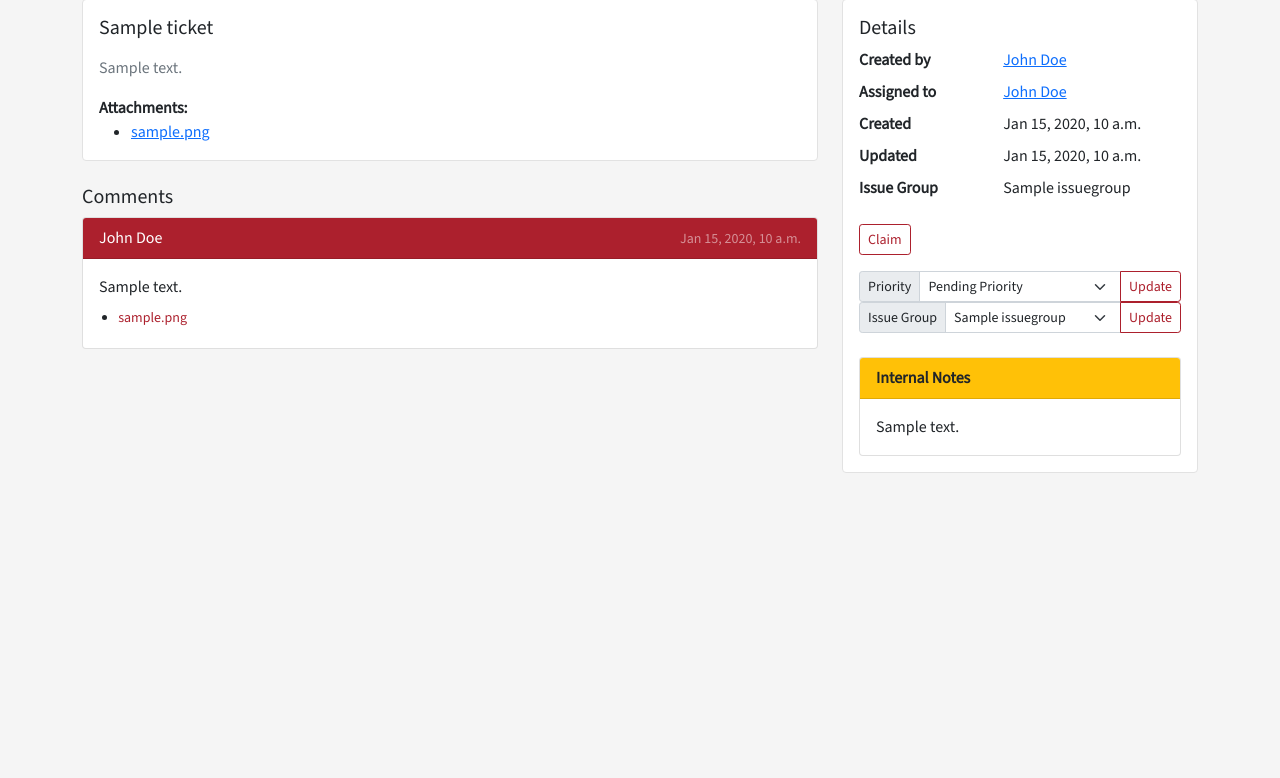
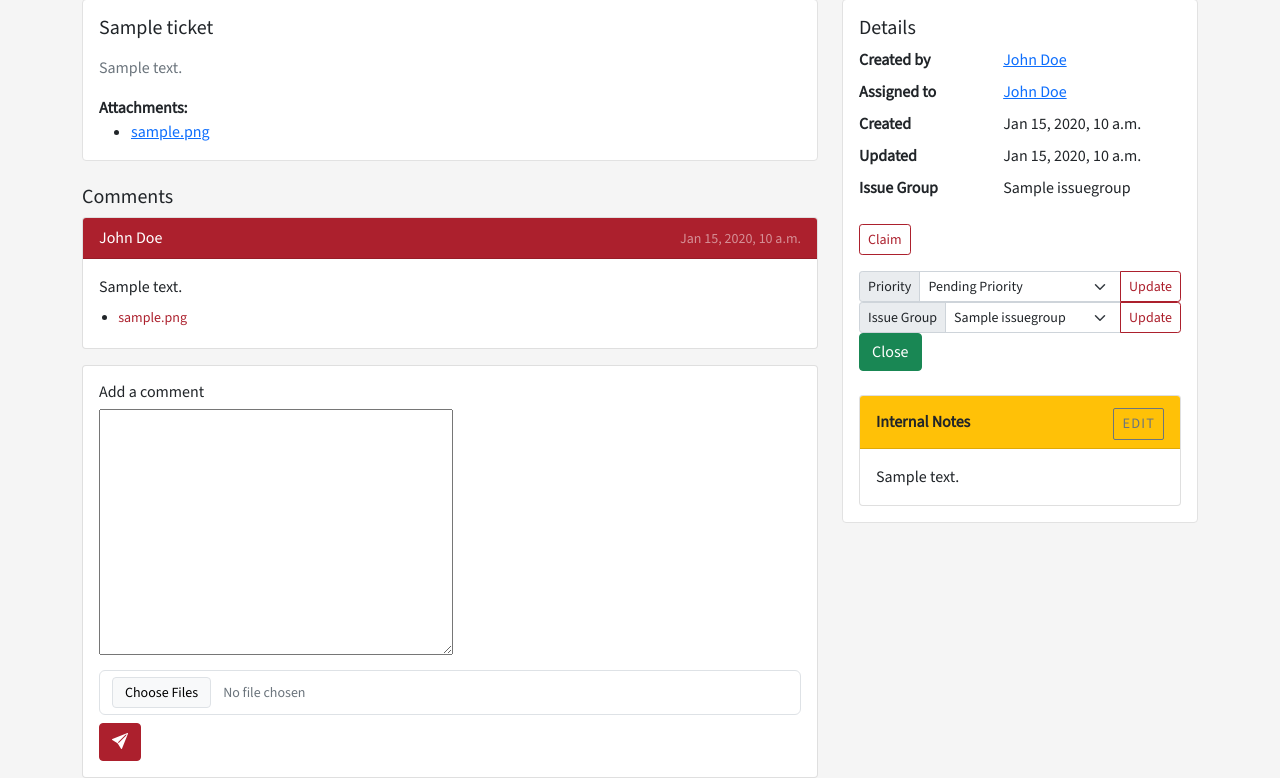
Before and after one commit to TheTinker001/Clarify, a Django app: page /ticket/#/ in a window 1280 px wide. Shown: the part 630-1408 px from the top of the page. Before the commit the page ends 1103 px from the top, so only its background shows below. Run offline with Django 5.2, Linux system fonts and the light colour scheme; a user stored in the database is signed in; data comes from the database, SQL or seed files in the repository; tables that the repository leaves empty hold one stand-in row (values such as "Sample post"); some libraries are stand-ins or nearby versions.

Commit message:
Fix logic errors

```diff
--- a/tickets/templates/ticket_detail.html
+++ b/tickets/templates/ticket_detail.html
@@ -96,7 +96,7 @@
                     {% endfor %}
                 </div>
                 <!-- Comment form -->
-                {% if user.user_type == user.USER_TYPE_STUDENT or user.user_type == user.USER_TYPE_STAFF and user in ticket.assigned_to.all and ticket.status != ticket.Status.CLOSED %}
+                {% if user.user_type == user.USER_TYPE_STUDENT %}
                     <div class="card mt-3">
                         <div class="card-body">
                             <h6 class="card-title">Add a comment</h6>
@@ -113,6 +113,25 @@
                             </form>
                         </div>
                     </div>
+                {% elif user.user_type == user.USER_TYPE_STAFF and ticket.status != ticket.Status.CLOSED %}
+                    {% if user.is_superuser or user in ticket.assigned_to.all %}
+                        <div class="card mt-3">
+                            <div class="card-body">
+                                <h6 class="card-title">Add a comment</h6>
+                                <form method="post" enctype="multipart/form-data">
+                                    {% csrf_token %}
+                                    <input type="hidden" name="action" value="add_comment">
+                                    {{ form.body }}
+                                    {% if form.body.errors %}<div class="text-danger mt-1">{{ form.body.errors }}</div>{% endif %}
+                                    <div class="mt-2">{{ form.attachments }}</div>
+                                    {% if form.attachments.errors %}<div class="text-danger mt-1">{{ form.attachments.errors }}</div>{% endif %}
+                                    <button type="submit" class="btn btn-primary mt-2">
+                                        <i class="bi bi-send-fill"></i>
+                                    </button>
+                                </form>
+                            </div>
+                        </div>
+                    {% endif %}
                 {% endif %}
             </div>
             <div class="col-12 col-lg-4 mt-3 mt-lg-0">
@@ -189,8 +208,9 @@
                                     </form>
                                 </div>
                             {% endif %}
-                            <!-- Priority and IssueGroup updating (admin only) -->
-                            {% if user.is_superuser and ticket.status != ticket.Status.CLOSED %}
+                            <!-- Priority updating (admin only) -->
+                            {% if ticket.status != ticket.Status.CLOSED %}
+                                {% if user.is_superuser %}
                                     <form id="priority-form" method="post">
                                         {% csrf_token %}
                                         <input type="hidden" name="action" value="set_priority">
@@ -200,6 +220,8 @@
                                             <button type="submit" form="priority-form" class="btn btn-outline-primary">Update</button>
                                         </div>
                                     </form>
+                                {% endif %}
+                                {% if ticket_issue_group_form %}
                                     <form id="ticket-issue-group-form" method="post">
                                         {% csrf_token %}
                                         <input type="hidden" name="action" value="set_issue_group">
@@ -212,20 +234,23 @@
                                         </div>
                                     </form>
                                 {% endif %}
-                            {% if user in ticket.assigned_to.all %}
+                            {% endif %}
+                            {% if ticket.status == ticket.Status.CLOSED %}
+                                {% if user.is_superuser or user in ticket.assigned_to.all %}
+                                    <form method="post">
+                                        {% csrf_token %}
+                                        <input type="hidden" name="action" value="unclose_ticket">
+                                        <button type="submit" class="btn btn-danger">Unclose</button>
+                                    </form>
+                                {% endif %}
+                            {% else %}
+                                {% if user.is_superuser or user in ticket.assigned_to.all %}
                                     <form method="post">
                                         {% csrf_token %}
                                         <input type="hidden" name="action" value="close_ticket">
                                         <button type="submit" class="btn btn-success">Close</button>
                                     </form>
                                 {% endif %}
-                        {% else %}
-                            {% if user in ticket.assigned_to.all %}
-                                <form method="post">
-                                    {% csrf_token %}
-                                    <input type="hidden" name="action" value="unclose_ticket">
-                                    <button type="submit" class="btn btn-danger">Unclose</button>
-                                </form>
                             {% endif %}
                         {% endif %}
                         <!-- Internal notes (staff only) -->
--- a/tickets/views/ticket_detail_view.py
+++ b/tickets/views/ticket_detail_view.py
@@ -130,10 +130,14 @@ class TicketDetailView(LoginRequiredMixin, TemplateView):
 
         Staff comment sets the ticket's status to AWAITING_STUDENT
         Student comment sets the ticket's status to AWAITING_STAFF (reopens the ticket if closed).
-        Staff may only comment on tickets assigned to them.
+        Staff may only comment on tickets assigned to them (except admin users).
         """
+        if self.is_staff_user and self.ticket.status == Ticket.Status.CLOSED:
+            raise Http404
+
         if (
             self.is_staff_user
+            and not request.user.is_superuser
             and not self.ticket.assigned_to.filter(id=request.user.id).exists()
         ):
             raise Http404
@@ -210,7 +214,10 @@ class TicketDetailView(LoginRequiredMixin, TemplateView):
         if not self.is_staff_user:
             raise Http404
 
-        if not self.ticket.assigned_to.filter(id=request.user.id).exists():
+        if (
+            not request.user.is_superuser
+            and not self.ticket.assigned_to.filter(id=request.user.id).exists()
+        ):
             raise Http404
 
         if self.ticket.status == Ticket.Status.CLOSED:
@@ -241,10 +248,14 @@ class TicketDetailView(LoginRequiredMixin, TemplateView):
 
     def post_action_unclose_ticket(self, request, *args, **kwargs):
         """Reopen a closed ticket to AWAITING_STAFF."""
+
         if not self.is_staff_user:
             raise Http404
 
-        if not self.ticket.assigned_to.filter(id=request.user.id).exists():
+        if (
+            not request.user.is_superuser
+            and not self.ticket.assigned_to.filter(id=request.user.id).exists()
+        ):
             raise Http404
 
         if self.ticket.status != Ticket.Status.CLOSED:
@@ -336,9 +347,10 @@ class TicketDetailView(LoginRequiredMixin, TemplateView):
         context["comments"] = comments
         if self.is_staff_user:
             context["internal_notes"] = self.ticket.internal_notes
-            context["can_edit_internal_notes"] = self.ticket.assigned_to.filter(
-                id=self.request.user.id
-            ).exists()
+            context["can_edit_internal_notes"] = (
+                self.request.user.is_superuser
+                or self.ticket.assigned_to.filter(id=self.request.user.id).exists()
+            )
             context["ticket_fields_form"] = self.get_fields_form()
 
         return context
```
Lines whose indentation alone changed are shown as unchanged.
